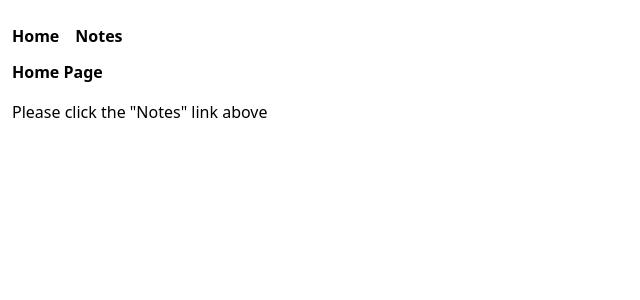
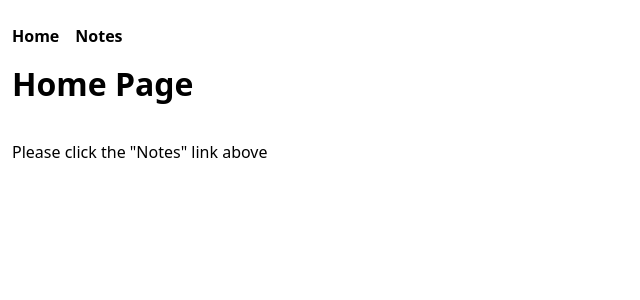
Before and after one commit to ssygon/react-next-pocketbase-poc, a Next.js app: page / in a window 1280 px wide. Shown: the top 300 px of the page, without its empty margins (0-640 px from the left). Built offline with nearby package versions, Linux system fonts and the light colour scheme.

Commit message:
increase main heading size

```diff
--- a/app/globals.css
+++ b/app/globals.css
@@ -24,6 +24,10 @@ h1,h2,h3,h4,h5,h6 {
   margin-bottom: 1em;
 }
 
+h1 {
+  font-size: 2rem;
+}
+
 @layer utilities {
   .text-balance {
     text-wrap: balance;
```
